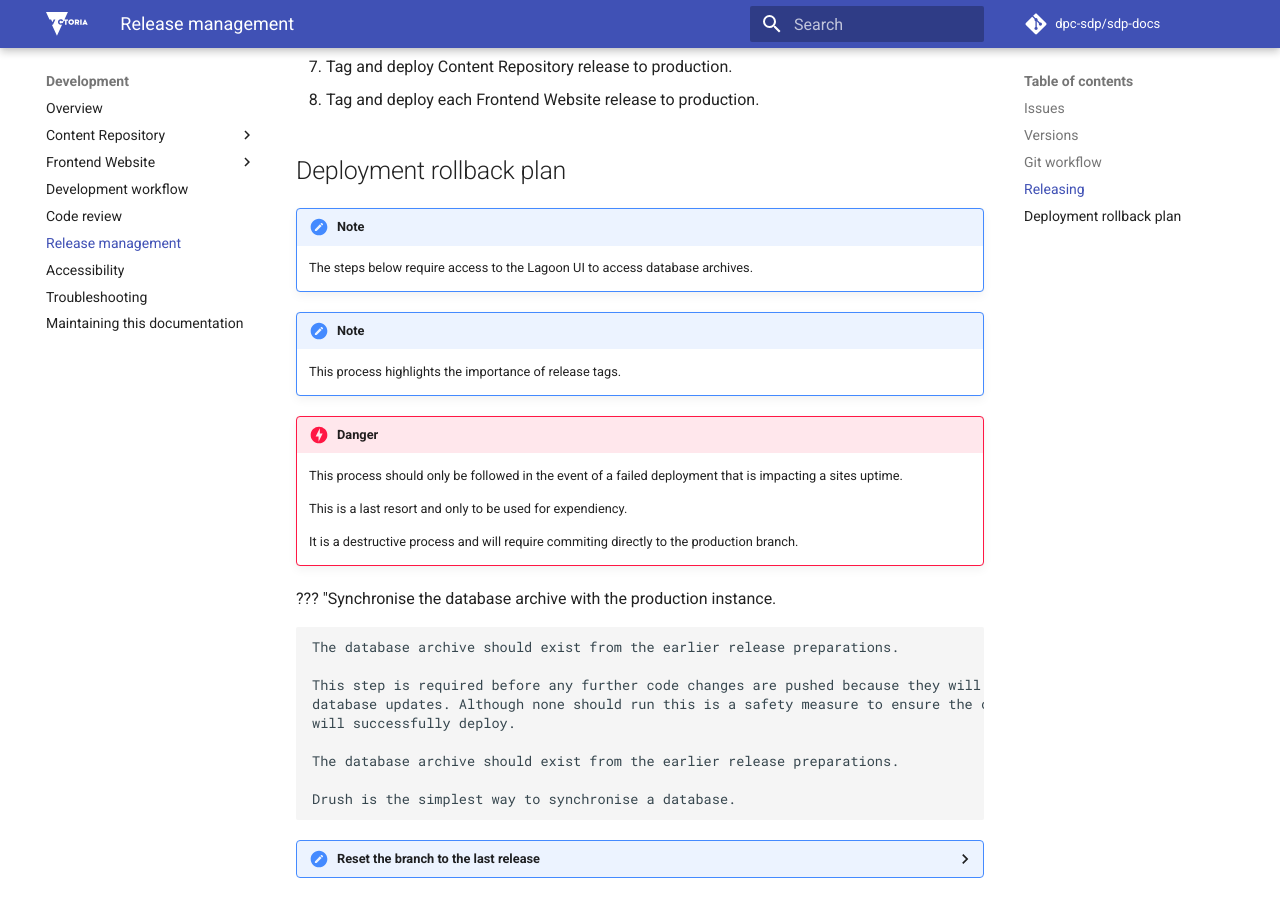
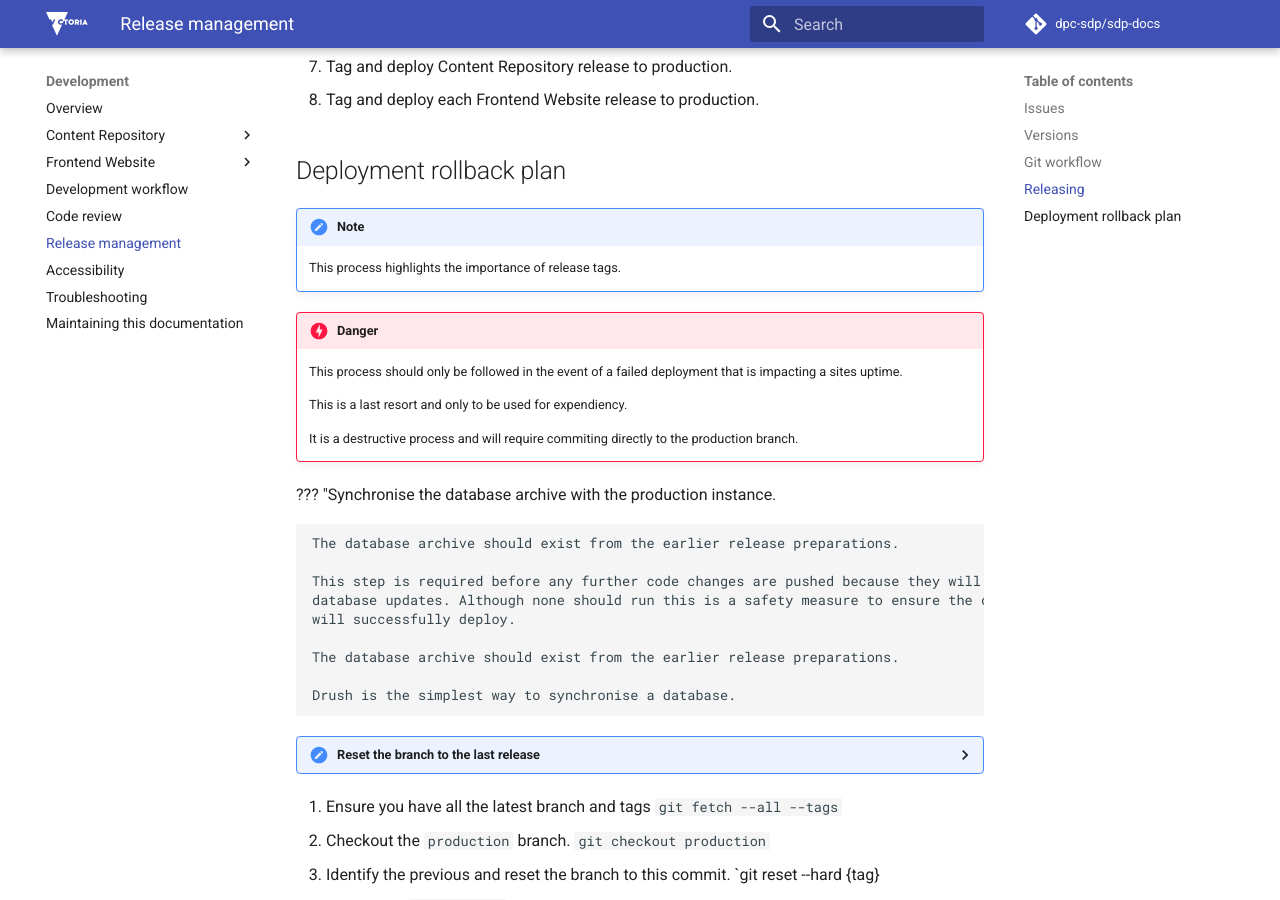
Before and after one commit to dpc-sdp/sdp-docs, an MkDocs documentation site: the page built from docs/development/release.md, in a window 1280 px wide and 900 px high, scrolled down 2302 px. Built offline with MkDocs 1.6.1 and Material for MkDocs 9.7.7, drawn with Linux system fonts in a browser that asks for light colours; comment, search, counter and statistics services are not loaded.

Commit message:
Removed reference to requiring Lagoon UI access.

```diff
--- a/docs/development/release.md
+++ b/docs/development/release.md
@@ -101,10 +101,6 @@ to production environments.
 
 !!! note
 
-    The steps below require access to the Lagoon UI to access database archives.
-
-!!! note
-
     This process highlights the importance of release tags.
 
 !!! danger
```
